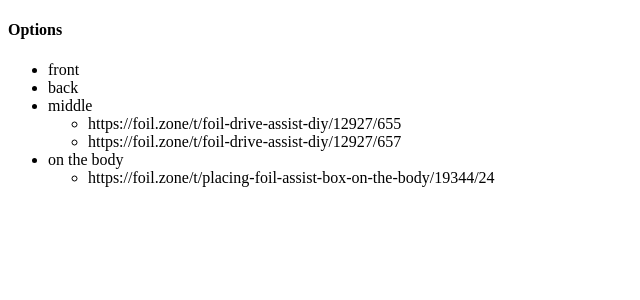
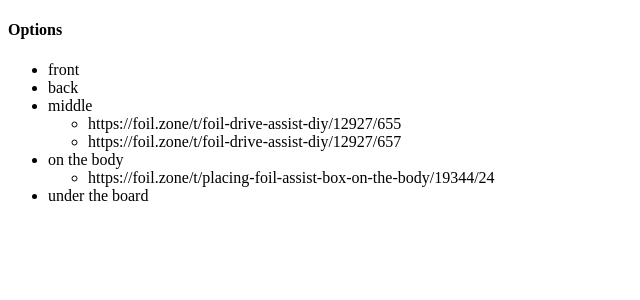
Before and after one commit to lishine/foil-assist, a Next.js app: page /box-placement in a window 1280 px wide. Shown: the top 300 px of the page, without its empty margins (0-640 px from the left). Built offline with nearby package versions, Linux system fonts and the light colour scheme.

Commit message:
more doc

```diff
--- a/pages/box-placement.mdx
+++ b/pages/box-placement.mdx
@@ -7,3 +7,4 @@
   - https://foil.zone/t/foil-drive-assist-diy/12927/657
 - on the body
   - https://foil.zone/t/placing-foil-assist-box-on-the-body/19344/24
+- under the board
--- a/pages/parts/connectors.mdx
+++ b/pages/parts/connectors.mdx
@@ -19,7 +19,8 @@
   https://www.aliexpress.com/item/33002197500.html
 
 [CNLINKO LP20 20A](https://www.amazon.com/CNLINKO-Waterproof-Connector-Laundry-Assemble/dp/B07WGK9NQX?th=1)
-[or similar chineese 30A](https://www.aliexpress.com/item/4000106371464.html)
+
+[Similar chineese 30A](https://www.aliexpress.com/item/4000106371464.html)
 
 #### @hangloose
 
```
Also changed, not shown: 1 other file (tests, documents, lock files or other folders).
